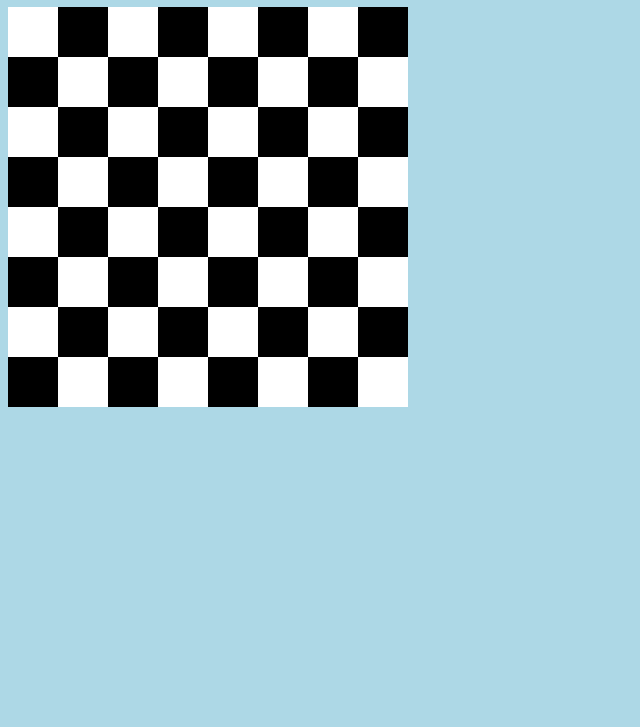
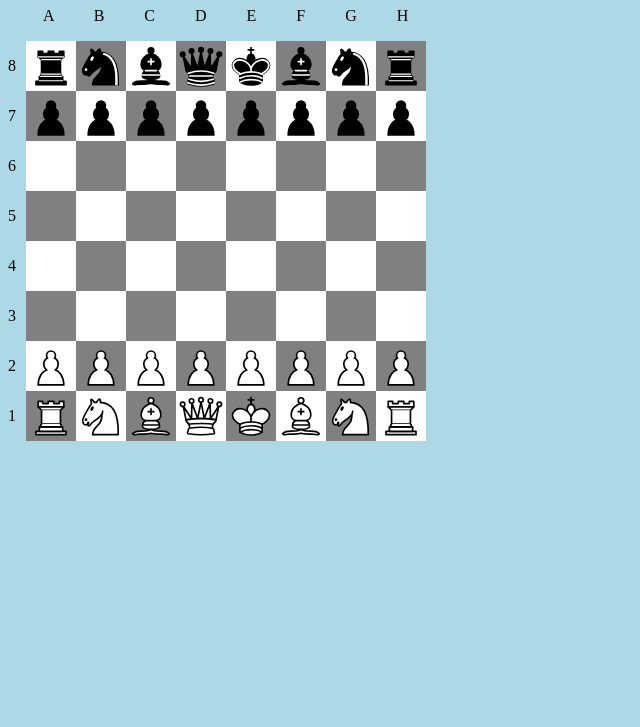
Before and after one commit to gabrielsalazar777/Iron-Chess, a plain HTML site: page index.html in a window 1280 px wide. Shown: the part 73-800 px from the top of the page, without its empty margins (0-640 px from the left). Drawn offline with Linux system fonts and the light colour scheme.

Commit message:
visual board initialization complete

```diff
--- a/index.html
+++ b/index.html
@@ -8,19 +8,27 @@
     <link rel="stylesheet" href="/styles.css" />
   </head>
   <body>
-    <h1>Hello</h1>
+    <h1>Iron Chess</h1>
     <div id="chess-board">
+      <p>A B C D E F G H</p>
       <div class="row" id="row-8">
+        <p>8</p>
         <div class="light" id="A8"></div>
         <div class="dark" id="B8"></div>
         <div class="light" id="C8"></div>
-        <div class="dark" id="D8"></div>
-        <div class="light" id="E8"></div>
+        <div class="dark" id="D8">
+          <!-- <img src="/images/dark_king.svg" alt="dark king" /> -->
+        </div>
+        <div class="light" id="E8">
+          <!-- <img src="/images/dark_queen.svg" alt="dark queen" /> -->
+        </div>
         <div class="dark" id="F8"></div>
         <div class="light" id="G8"></div>
         <div class="dark" id="H8"></div>
       </div>
+
       <div class="row" id="row-7">
+        <p>7</p>
         <div class="dark" id="A7"></div>
         <div class="light" id="B7"></div>
         <div class="dark" id="C7"></div>
@@ -30,7 +38,9 @@
         <div class="dark" id="G7"></div>
         <div class="light" id="H7"></div>
       </div>
+
       <div class="row" id="row-6">
+        <p>6</p>
         <div class="light" id="A6"></div>
         <div class="dark" id="B6"></div>
         <div class="light" id="C6"></div>
@@ -40,7 +50,9 @@
         <div class="light" id="G6"></div>
         <div class="dark" id="H6"></div>
       </div>
+
       <div class="row" id="row-5">
+        <p>5</p>
         <div class="dark" id="A5"></div>
         <div class="light" id="B5"></div>
         <div class="dark" id="C5"></div>
@@ -50,7 +62,9 @@
         <div class="dark" id="G5"></div>
         <div class="light" id="H5"></div>
       </div>
+
       <div class="row" id="row-4">
+        <p>4</p>
         <div class="light" id="A4"></div>
         <div class="dark" id="B4"></div>
         <div class="light" id="C4"></div>
@@ -60,7 +74,9 @@
         <div class="light" id="G4"></div>
         <div class="dark" id="H4"></div>
       </div>
+
       <div class="row" id="row-3">
+        <p>3</p>
         <div class="dark" id="A3"></div>
         <div class="light" id="B3"></div>
         <div class="dark" id="C3"></div>
@@ -70,7 +86,9 @@
         <div class="dark" id="G3"></div>
         <div class="light" id="H3"></div>
       </div>
+
       <div class="row" id="row-2">
+        <p>2</p>
         <div class="light" id="A2"></div>
         <div class="dark" id="B2"></div>
         <div class="light" id="C2"></div>
@@ -80,16 +98,23 @@
         <div class="light" id="G2"></div>
         <div class="dark" id="H2"></div>
       </div>
+
       <div class="row" id="row-1">
+        <p>1</p>
         <div class="dark" id="A1"></div>
         <div class="light" id="B1"></div>
         <div class="dark" id="C1"></div>
-        <div class="light" id="D1"></div>
-        <div class="dark" id="E1"></div>
+        <div class="light" id="D1">
+          <!-- <img src="/images/light_king.svg" alt="light king" /> -->
+        </div>
+        <div class="dark" id="E1">
+          <!-- <img src="/images/light_queen.svg" alt="light queen" /> -->
+        </div>
         <div class="light" id="F1"></div>
         <div class="dark" id="G1"></div>
         <div class="light" id="H1"></div>
       </div>
     </div>
+    <script src="source.js"></script>
   </body>
 </html>
--- a/source.js
+++ b/source.js
@@ -0,0 +1,140 @@
+let darkPawn1 = document.createElement("img");
+darkPawn1.src = "/images/dark_pawn.svg";
+
+let darkPawn2 = document.createElement("img");
+darkPawn2.src = "/images/dark_pawn.svg";
+
+let darkPawn3 = document.createElement("img");
+darkPawn3.src = "/images/dark_pawn.svg";
+
+let darkPawn4 = document.createElement("img");
+darkPawn4.src = "/images/dark_pawn.svg";
+
+let darkPawn5 = document.createElement("img");
+darkPawn5.src = "/images/dark_pawn.svg";
+
+let darkPawn6 = document.createElement("img");
+darkPawn6.src = "/images/dark_pawn.svg";
+
+let darkPawn7 = document.createElement("img");
+darkPawn7.src = "/images/dark_pawn.svg";
+
+let darkPawn8 = document.createElement("img");
+darkPawn8.src = "/images/dark_pawn.svg";
+
+let darkRook1 = document.createElement("img");
+darkRook1.src = "/images/dark_rook.svg";
+
+let darkRook2 = document.createElement("img");
+darkRook2.src = "/images/dark_rook.svg";
+
+let darkKnight1 = document.createElement("img");
+darkKnight1.src = "/images/dark_knight.svg";
+
+let darkKnight2 = document.createElement("img");
+darkKnight2.src = "/images/dark_knight.svg";
+
+let darkBishop1 = document.createElement("img");
+darkBishop1.src = "/images/dark_bishop.svg";
+
+let darkBishop2 = document.createElement("img");
+darkBishop2.src = "/images/dark_bishop.svg";
+
+let darkQueen = document.createElement("img");
+darkQueen.src = "/images/dark_queen.svg";
+
+let darkKing = document.createElement("img");
+darkKing.src = "images/dark_king.svg";
+
+let lightPawn1 = document.createElement("img");
+lightPawn1.src = "/images/light_pawn.svg";
+
+let lightPawn2 = document.createElement("img");
+lightPawn2.src = "/images/light_pawn.svg";
+
+let lightPawn3 = document.createElement("img");
+lightPawn3.src = "/images/light_pawn.svg";
+
+let lightPawn4 = document.createElement("img");
+lightPawn4.src = "/images/light_pawn.svg";
+
+let lightPawn5 = document.createElement("img");
+lightPawn5.src = "/images/light_pawn.svg";
+
+let lightPawn6 = document.createElement("img");
+lightPawn6.src = "/images/light_pawn.svg";
+
+let lightPawn7 = document.createElement("img");
+lightPawn7.src = "/images/light_pawn.svg";
+
+let lightPawn8 = document.createElement("img");
+lightPawn8.src = "/images/light_pawn.svg";
+
+let lightRook1 = document.createElement("img");
+lightRook1.src = "/images/light_rook.svg";
+
+let lightRook2 = document.createElement("img");
+lightRook2.src = "/images/light_rook.svg";
+
+let lightKnight1 = document.createElement("img");
+lightKnight1.src = "/images/light_knight.svg";
+
+let lightKnight2 = document.createElement("img");
+lightKnight2.src = "/images/light_knight.svg";
+
+let lightBishop1 = document.createElement("img");
+lightBishop1.src = "/images/light_bishop.svg";
+
+let lightBishop2 = document.createElement("img");
+lightBishop2.src = "/images/light_bishop.svg";
+
+let lightQueen = document.createElement("img");
+lightQueen.src = "/images/light_queen.svg";
+
+let lightKing = document.createElement("img");
+lightKing.src = "/images/light_king.svg";
+
+function setPiece(square, piece) {
+  document.getElementById(square).appendChild(piece);
+}
+
+function initBoard() {
+  //   let darkKing = document.createElement("img");
+  //   darkKing.src = "/images/dark_king.svg";
+  //   document.getElementById("D8").appendChild(darkKing);
+
+  setPiece("A7", darkPawn1);
+  setPiece("B7", darkPawn2);
+  setPiece("C7", darkPawn3);
+  setPiece("D7", darkPawn4);
+  setPiece("E7", darkPawn5);
+  setPiece("F7", darkPawn6);
+  setPiece("G7", darkPawn7);
+  setPiece("H7", darkPawn8);
+  setPiece("A8", darkRook1);
+  setPiece("H8", darkRook2);
+  setPiece("B8", darkKnight1);
+  setPiece("G8", darkKnight2);
+  setPiece("C8", darkBishop1);
+  setPiece("F8", darkBishop2);
+  setPiece("D8", darkQueen);
+  setPiece("E8", darkKing);
+  setPiece("A2", lightPawn1);
+  setPiece("B2", lightPawn2);
+  setPiece("C2", lightPawn3);
+  setPiece("D2", lightPawn4);
+  setPiece("E2", lightPawn5);
+  setPiece("F2", lightPawn6);
+  setPiece("G2", lightPawn7);
+  setPiece("H2", lightPawn8);
+  setPiece("A1", lightRook1);
+  setPiece("H1", lightRook2);
+  setPiece("B1", lightKnight1);
+  setPiece("G1", lightKnight2);
+  setPiece("C1", lightBishop1);
+  setPiece("F1", lightBishop2);
+  setPiece("D1", lightQueen);
+  setPiece("E1", lightKing);
+}
+
+initBoard();
--- a/styles.css
+++ b/styles.css
@@ -1,24 +1,40 @@
 body {
-    background-color: lightblue;
+  background-color: lightblue;
 }
 
-/* #chess-board > div {
+img {
+  width: 50px;
+  height: 50px;
+}
+
+/* #chess-board{
     display: flex;
+    flex-direction: column;
 } */
 
+#chess-board > p {
+  padding-left: 35px;
+  text-align: justify;
+  letter-spacing: 18px;
+}
+
 .row {
-    display: flex;
+  display: flex;
+}
+
+.row p {
+  padding: 0px 10px 0px 0px;
 }
 
 .row div {
-    width: 50px;
-    height: 50px;
+  width: 50px;
+  height: 50px;
 }
 
 .light {
-    background-color: white;
+  background-color: white;
 }
 
 .dark {
-    background-color: black;
+  background-color: gray;
 }
```
Also changed, not shown: images/dark_bishop.svg (added), images/dark_king.svg (added), images/dark_knight.svg (added), images/dark_pawn.svg (added), images/dark_queen.svg (added), images/dark_rook.svg (added), images/light_bishop.svg (added), images/light_king.svg (added), images/light_knight.svg (added), images/light_pawn.svg (added), images/light_queen.svg (added), images/light_rook.svg (added), 1 other file.
